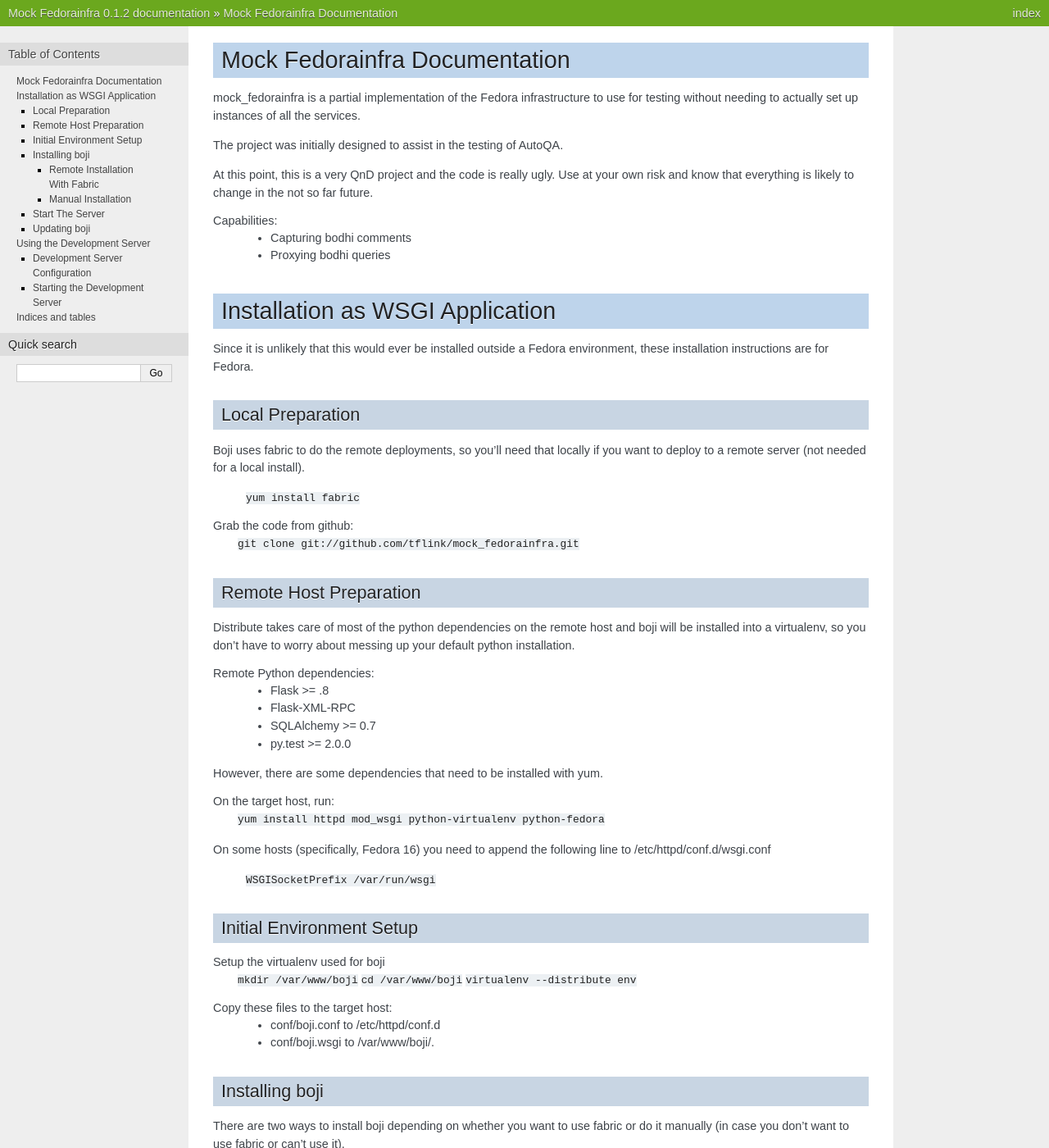
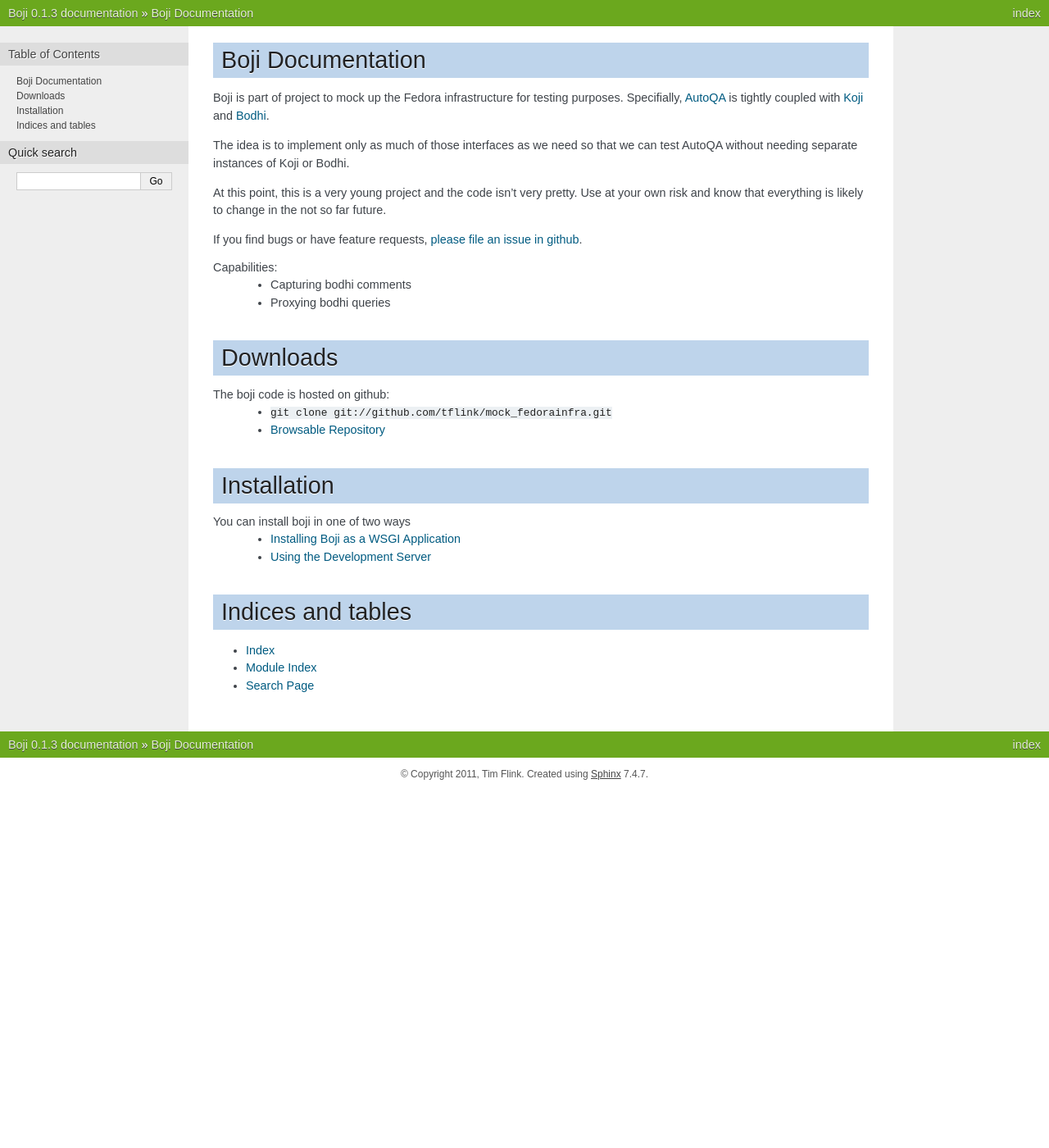
Before and after one commit to tflink/mock_fedorainfra, a Sphinx documentation site: the page built from doc/index.rst, in a window 1280 px wide and 1400 px high. Shown: the whole window at 82% size. Built offline with Sphinx 7.4.7, drawn with Linux system fonts in a browser that asks for light colours; some of the changed text lies outside the part shown.

Commit message:
refactored docs, updated to 0.1.3

```diff
--- a/doc/conf.py
+++ b/doc/conf.py
@@ -40,7 +40,7 @@
 master_doc = 'index'
 
 # General information about the project.
-project = u'Mock Fedorainfra'
+project = u'Boji'
 copyright = u'2011, Tim Flink'
 
 # The version info for the project you're documenting, acts as replacement for
@@ -50,7 +50,7 @@
 # The short X.Y version.
 version = '0'
 # The full version, including alpha/beta/rc tags.
-release = '0.1.2'
+release = '0.1.3'
 
 # The language for content autogenerated by Sphinx. Refer to documentation
 # for a list of supported languages.
--- a/doc/index.rst
+++ b/doc/index.rst
@@ -1,150 +1,38 @@
-Mock Fedorainfra Documentation
+Boji Documentation
 ============================================
 
-mock_fedorainfra is a partial implementation of the Fedora infrastructure to use for
-testing without needing to actually set up instances of all the services.
+Boji is part of project to mock up the Fedora infrastructure for testing
+purposes. Specifially, `AutoQA <http://fedorahosted.org/autoqa>`_ is
+tightly coupled with `Koji <http://koji.fedoraproject.org/koji/>`_ and
+`Bodhi <https://admin.fedoraproject.org/updates/>`_.
 
-The project was initially designed to assist in the testing of AutoQA.
+The idea is to implement only as much of those interfaces as we need so that
+we can test AutoQA without needing separate instances of Koji or Bodhi.
 
-At this point, this is a very QnD project and the code is really ugly. Use at
+At this point, this is a very young project and the code isn't very pretty. Use at
 your own risk and know that everything is likely to change in the not so far
 future.
+
+If you find bugs or have feature requests, `please file an issue in github
+<https://github.com/tflink/mock_fedorainfra/issues>`_.
 
 Capabilities:
     - Capturing bodhi comments
     - Proxying bodhi queries
 
-Installation as WSGI Application
-================================
-Since it is unlikely that this would ever be installed outside a Fedora
-environment, these installation instructions are for Fedora.
+Downloads
+=========
+The boji code is hosted on github:
+ * ``git clone git://github.com/tflink/mock_fedorainfra.git``
+ * `Browsable Repository <https://github.com/tflink/mock_fedorainfra>`_
 
-Local Preparation
-------------------
+Installation
+============
+You can install boji in one of two ways
+ * :ref:`installation-wsgi-app`
+ * :ref:`installation-devel-server`
 
-Boji uses fabric to do the remote deployments, so you'll need that locally
-if you want to deploy to a remote server (not needed for a local install).
- ``yum install fabric``
 
-Grab the code from github:
- ``git clone git://github.com/tflink/mock_fedorainfra.git``
-
-Remote Host Preparation
------------------------
-Distribute takes care of most of the python dependencies on the remote host
-and boji will be installed into a virtualenv, so you don't have to worry about
-messing up your default python installation.
-
-Remote Python dependencies:
-  * Flask >= .8
-  * Flask-XML-RPC
-  * SQLAlchemy >= 0.7
-  * py.test >= 2.0.0
-
-However, there are some dependencies that need to be installed with yum.
-
-On the target host, run:
- ``yum install httpd mod_wsgi python-virtualenv python-fedora``
-
-On some hosts (specifically, Fedora 16) you need to append the following line
-to /etc/httpd/conf.d/wsgi.conf
- ``WSGISocketPrefix /var/run/wsgi``
-
-Initial Environment Setup
---------------------------
-
-Setup the virtualenv used for boji
- ``mkdir /var/www/boji``
- ``cd /var/www/boji``
- ``virtualenv --distribute env``
-
-Copy these files to the target host:
- * conf/boji.conf to /etc/httpd/conf.d
- * conf/boji.wsgi to /var/www/boji/.
-
-Installing boji
----------------
-
-There are two ways to install boji depending on whether you want to use fabric
-or do it manually (in case you don't want to use fabric or can't use it).
-
-Remote Installation With Fabric
-^^^^^^^^^^^^^^^^^^^^^^^^^^^^^^^
-
-From a local host, run
- ``fab -u <remote_user> -H <remote_host> pack deploy``
-
-Fabric will prompt you for the remote password once while installing.
-
-Manual Installation
-^^^^^^^^^^^^^^^^^^^^
-
-If you are deploying to a local machine or something that fabric can't work with
-(ie needing to forward ssh keys etc.) you can install directly.
-
-From the directory containing a boji checkout, run:
-``/var/www/boji/env/bin/python setup.py install``
-
-To make sure that the wsgi app is reloaded, run:
-``touch /var/www/boji/boji.wsgi``
-
-Start The Server
-----------------
-
-On the remote host, run:
- ``systemctl start httpd.service``
-
-Everything should be set and boji will now be running at ``http://hostname.domain/boji``
-and everlasting happiness shall ensue ...
-
-Updating boji
--------------
-
-From the local machine, update the git checkout:
- ``git pull``
-
-Run fabric to update the remote install:
- ``fab -u <remote_user> -H <remote_host> pack deploy``
-
-The wsgi app is configured to reload on file changes, so httpd won't need to be restarted.
-
-Using the Development Server
-============================
-
-Boji can also be run with a development server. The easiest way to do this is to
-set up a virtualenv containing all of the dependencies.
-
-``yum install python-virtualenv``
-``sh runtests.sh``
-
-Running the tests this way will set up a virtualenv for you and install all of the required
-dependencies.
-
-Development Server Configuration
---------------------------------
-By default, the development server will run on localhost. This means that nothing outside the
-local machine will be able to access the application. To change this, edit the main method of
-boji.py.
-
-| if __name__ == '__main__':
-|    app.run(host='localhost')
-
-Changing the ``host='localhost'`` to be ``host=<my_ipaddr>`` where <my_ipaddr> is the external
-ip or hostname of your machine will allow the application to be accessed from other machines.
-
-Starting the Development Server
--------------------------------
-
-Before starting the development server, activate the virtualenv:
-
-``source env_flask/bin/activate``
-
-To start the development server:
-
-``python mock_fedorainfra/boji.py``
-
-By default, the development server will run on port 5000 and reloads the application
-whenever you change any files associated with the application.
 
 
 .. toctree::
--- /dev/null
+++ b/doc/installation.rst
@@ -0,0 +1,147 @@
+.. _installation-wsgi-app:
+
+Installing Boji as a WSGI Application
+================================
+Since it is unlikely that this would ever be installed outside a Fedora
+environment, these installation instructions are for Fedora.
+
+Local Preparation
+------------------
+
+Boji uses fabric to do the remote deployments, so you'll need that locally
+if you want to deploy to a remote server (not needed for a local install).
+ ``yum install fabric``
+
+Grab the code from github:
+ ``git clone git://github.com/tflink/mock_fedorainfra.git``
+
+Remote Host Preparation
+-----------------------
+Distribute takes care of most of the python dependencies on the remote host
+and boji will be installed into a virtualenv, so you don't have to worry about
+messing up your default python installation.
+
+Remote Python dependencies:
+  * Flask >= .8
+  * Flask-XML-RPC
+  * SQLAlchemy >= 0.7
+  * py.test >= 2.0.0
+
+However, there are some dependencies that need to be installed with yum.
+
+On the target host, run:
+ ``yum install httpd mod_wsgi python-virtualenv python-fedora``
+
+On some hosts (specifically, Fedora 16) you need to append the following line
+to /etc/httpd/conf.d/wsgi.conf
+ ``WSGISocketPrefix /var/run/wsgi``
+
+Initial Environment Setup
+--------------------------
+
+Setup the virtualenv used for boji
+ ``mkdir /var/www/boji``
+ ``cd /var/www/boji``
+ ``virtualenv --distribute env``
+
+Copy these files to the target host:
+ * conf/boji.conf to /etc/httpd/conf.d
+ * conf/boji.wsgi to /var/www/boji/.
+
+Installing boji
+---------------
+
+There are two ways to install boji depending on whether you want to use fabric
+or do it manually (in case you don't want to use fabric or can't use it).
+
+Remote Installation With Fabric
+^^^^^^^^^^^^^^^^^^^^^^^^^^^^^^^
+
+From a local host, run
+ ``fab -u <remote_user> -H <remote_host> pack deploy``
+
+Fabric will prompt you for the remote password once while installing.
+
+Manual Installation
+^^^^^^^^^^^^^^^^^^^^
+
+If you are deploying to a local machine or something that fabric can't work with
+(ie needing to forward ssh keys etc.) you can install directly.
+
+From the directory containing a boji checkout, run:
+``/var/www/boji/env/bin/python setup.py install``
+
+To make sure that the wsgi app is reloaded, run:
+``touch /var/www/boji/boji.wsgi``
+
+Start The Server
+----------------
+
+On the remote host, run:
+ ``systemctl start httpd.service``
+
+Everything should be set and boji will now be running at ``http://hostname.domain/boji``
+and everlasting happiness shall ensue ...
+
+Updating boji
+-------------
+
+From the local machine, update the git checkout:
+ ``git pull``
+
+Run fabric to update the remote install:
+ ``fab -u <remote_user> -H <remote_host> pack deploy``
+
+The wsgi app is configured to reload on file changes, so httpd won't need to be restarted.
+
+
+
+.. _installation-devel-server:
+
+Using the Development Server
+============================
+
+Boji can also be run with a development server. The easiest way to do this is to
+set up a virtualenv containing all of the dependencies.
+
+``yum install python-virtualenv``
+``sh runtests.sh``
+
+Running the tests this way will set up a virtualenv for you and install all of the required
+dependencies.
+
+Development Server Configuration
+--------------------------------
+By default, the development server will run on localhost. This means that nothing outside the
+local machine will be able to access the application. To change this, edit the main method of
+boji.py.
+
+| if __name__ == '__main__':
+|    app.run(host='localhost')
+
+Changing the ``host='localhost'`` to be ``host=<my_ipaddr>`` where <my_ipaddr> is the external
+ip or hostname of your machine will allow the application to be accessed from other machines.
+
+Starting the Development Server
+-------------------------------
+
+Before starting the development server, activate the virtualenv:
+
+``source env_flask/bin/activate``
+
+To start the development server:
+
+``python mock_fedorainfra/boji.py``
+
+By default, the development server will run on port 5000 and reloads the application
+whenever you change any files associated with the application.
+
+.. toctree::
+   :maxdepth: 2
+
+Indices and tables
+==================
+
+* :ref:`genindex`
+* :ref:`modindex`
+* :ref:`search`
```
